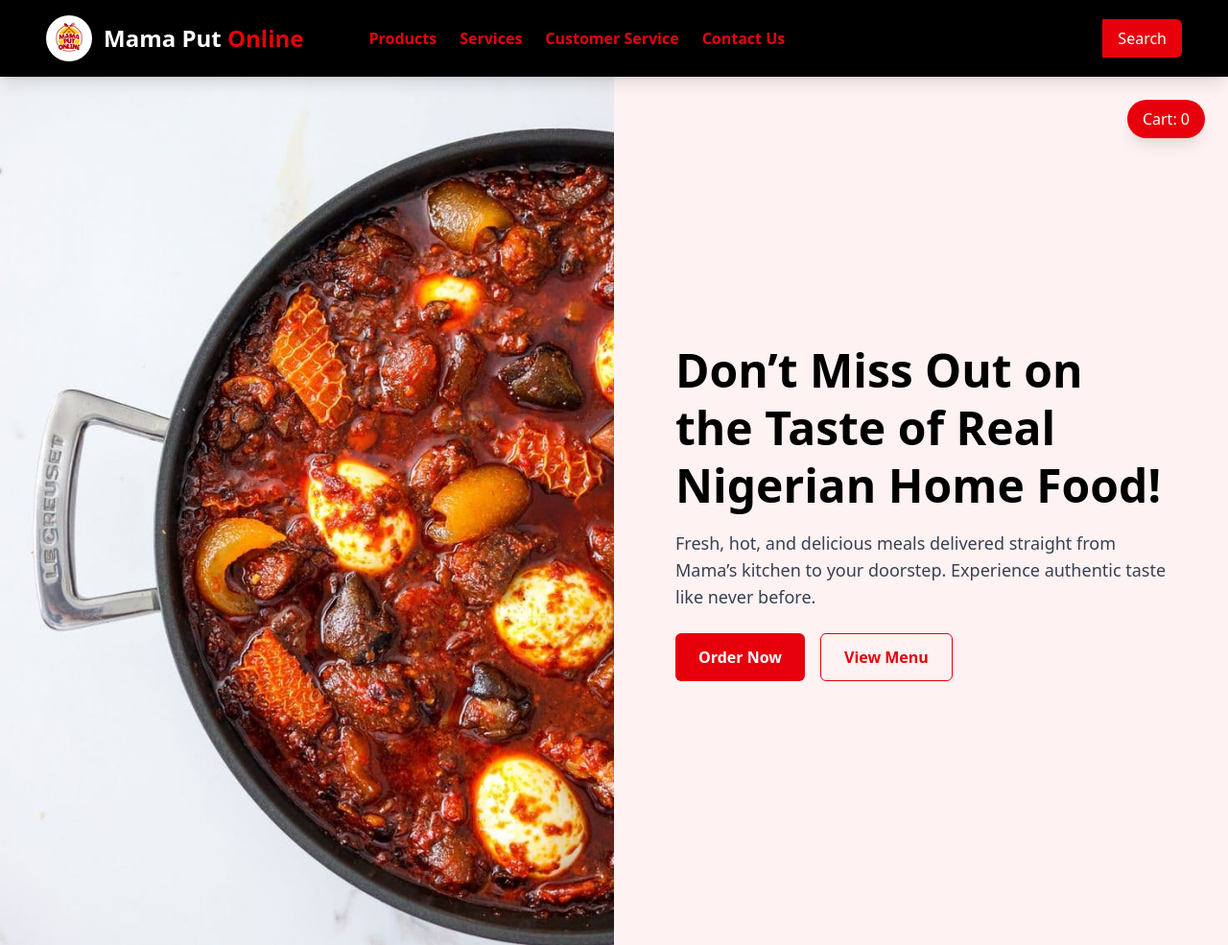
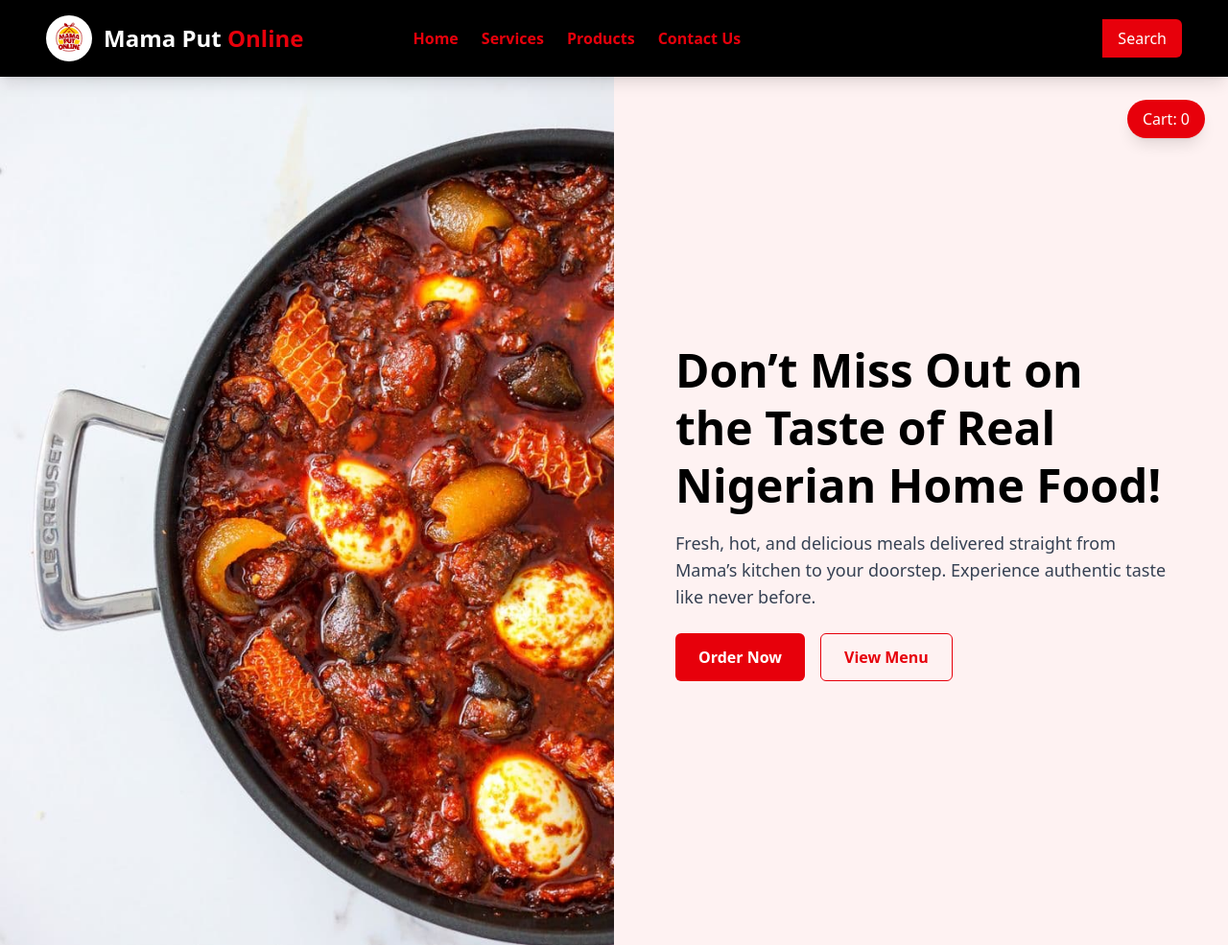
Before and after one commit to Favour-Ugwuibe/ai-landing-page-project, a website: page index.html in a window 1280 px wide. Shown: the top 985 px of the page at 96% size. Drawn offline with Linux system fonts and the light colour scheme.

Commit message:
Added commit

```diff
--- a/index.html
+++ b/index.html
@@ -30,25 +30,25 @@
             <nav>
                 <ul class="flex flex-wrap justify-center gap-6">
                     <li>
-                        <a href="#" class="text-red-600 font-semibold hover:text-white transition">
+                        <a href="#Home" class="text-red-600 font-semibold hover:text-white transition">
+                            Home
+                        </a>
+                    </li>
+
+                    <li>
+                        <a href="#services" class="text-red-600 font-semibold hover:text-white transition">
+                            Services
+                        </a>
+                    </li>
+
+                    <li>
+                        <a href="#products" class="text-red-600 font-semibold hover:text-white transition">
                             Products
                         </a>
                     </li>
 
                     <li>
-                        <a href="#" class="text-red-600 font-semibold hover:text-white transition">
-                            Services
-                        </a>
-                    </li>
-
-                    <li>
-                        <a href="#" class="text-red-600 font-semibold hover:text-white transition">
-                            Customer Service
-                        </a>
-                    </li>
-
-                    <li>
-                        <a href="#" class="text-red-600 font-semibold hover:text-white transition">
+                        <a href="#contact" class="text-red-600 font-semibold hover:text-white transition">
                             Contact Us
                         </a>
                     </li>
@@ -74,7 +74,7 @@
 
 
 <!-- HERO SECTION -->
-<section class="w-full min-h-[30vh] flex flex-col md:flex-row bg-white">
+<section id="services" class="w-full min-h-[30vh] flex flex-col md:flex-row bg-white">
 
     <!-- LEFT SIDE: IMAGE -->
     <div class="w-full md:w-1/2 h-75 md:h-auto">
@@ -119,7 +119,7 @@
 </div>
 
 <!-- ===== MAIN SECTION (SIDEBAR + PRODUCTS) ===== -->
-<section class="w-full flex flex-col md:flex-row bg-gray-100">
+<section id="products" class="w-full flex flex-col md:flex-row bg-gray-100">
 
     <!-- LEFT SIDEBAR -->
     <aside class="w-full md:w-1/5 bg-black text-white p-6">
@@ -277,7 +277,7 @@
 </section>
 
 <!-- ===== FOOTER SECTION ===== -->
-<footer class="bg-black text-white mt-10">
+<footer id="contact" class="bg-black text-white mt-10">
 
     <div class="max-w-6xl mx-auto px-6 py-10 grid grid-cols-1 md:grid-cols-4 gap-8">
 
```
